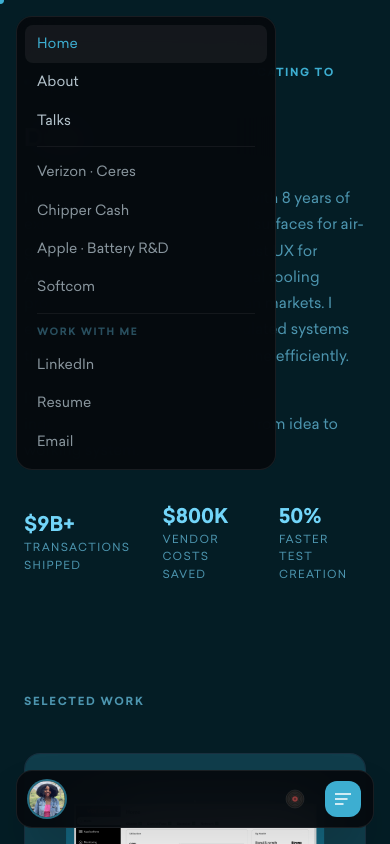
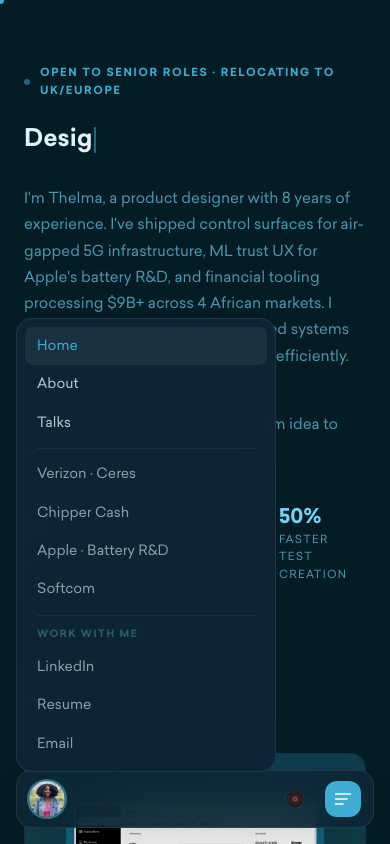
Before and after one commit to dikethelmak/portfolio-website, a Next.js app: page / in a window 390 px wide. Both pictures are taken after a click on the button 343 px from the left and 799 px from the top of the page. Shown: the top 844 px of the page. Built offline with nearby package versions, Linux system fonts and the light colour scheme.

Commit message:
Position mobile menu popup just above nav bar

```diff
--- a/src/components/Navigation.tsx
+++ b/src/components/Navigation.tsx
@@ -100,7 +100,7 @@
         ref={navRef}
         className="hidden md:flex fixed bottom-6 left-1/2 -translate-x-1/2 z-50 items-center gap-0.5 px-2 py-2 rounded-full shadow-2xl"
         style={{
-          background: 'rgba(6, 10, 14, 0.75)',
+          background: 'rgba(13, 37, 53, 0.75)',
           backdropFilter: 'blur(20px)',
           border: '1px solid rgba(255,255,255,0.08)',
         }}
@@ -153,7 +153,7 @@
                 transition={{ duration: 0.15, ease: 'easeOut' }}
                 className="absolute bottom-full left-1/2 -translate-x-1/2 mb-3 min-w-[180px] rounded-2xl py-2 shadow-2xl overflow-hidden"
                 style={{
-                  background: 'rgba(6, 10, 14, 0.97)',
+                  background: 'rgba(13, 37, 53, 0.97)',
                   backdropFilter: 'blur(20px)',
                   border: '1px solid rgba(255,255,255,0.08)',
                 }}
@@ -232,7 +232,7 @@
                 transition={{ duration: 0.15, ease: 'easeOut' }}
                 className="absolute bottom-full right-0 mb-3 min-w-[160px] rounded-2xl py-2 shadow-2xl overflow-hidden"
                 style={{
-                  background: 'rgba(6, 10, 14, 0.97)',
+                  background: 'rgba(13, 37, 53, 0.97)',
                   backdropFilter: 'blur(20px)',
                   border: '1px solid rgba(255,255,255,0.08)',
                 }}
@@ -313,7 +313,7 @@
                 transition={{ duration: 0.15, ease: 'easeOut' }}
                 className="absolute bottom-full right-0 mb-3 w-[200px] rounded-2xl overflow-hidden shadow-2xl"
                 style={{
-                  background: 'rgba(6, 10, 14, 0.97)',
+                  background: 'rgba(13, 37, 53, 0.97)',
                   backdropFilter: 'blur(20px)',
                   border: '1px solid rgba(255,255,255,0.08)',
                 }}
@@ -348,7 +348,7 @@
       <div
         className="md:hidden fixed bottom-4 left-4 right-4 z-50 flex items-center gap-3 px-3 py-2.5 rounded-2xl shadow-2xl"
         style={{
-          background: 'rgba(6, 10, 14, 0.96)',
+          background: 'rgba(13, 37, 53, 0.92)',
           backdropFilter: 'blur(24px)',
           border: '1px solid rgba(255,255,255,0.08)',
         }}
@@ -426,13 +426,13 @@
 
             {/* Panel */}
             <motion.div
-              initial={{ opacity: 0, scale: 0.95, y: -6 }}
+              initial={{ opacity: 0, scale: 0.95, y: 8 }}
               animate={{ opacity: 1, scale: 1, y: 0 }}
-              exit={{ opacity: 0, scale: 0.95, y: -6 }}
+              exit={{ opacity: 0, scale: 0.95, y: 8 }}
               transition={{ duration: 0.18, ease: 'easeOut' }}
-              className="fixed top-4 left-4 z-[60] md:hidden rounded-2xl overflow-hidden w-[260px]"
+              className="fixed bottom-[72px] left-4 z-[60] md:hidden rounded-2xl overflow-hidden w-[260px]"
               style={{
-                background: 'rgba(6, 10, 14, 0.97)',
+                background: 'rgba(13, 37, 53, 0.97)',
                 backdropFilter: 'blur(20px)',
                 border: '1px solid rgba(255,255,255,0.08)',
               }}
```
